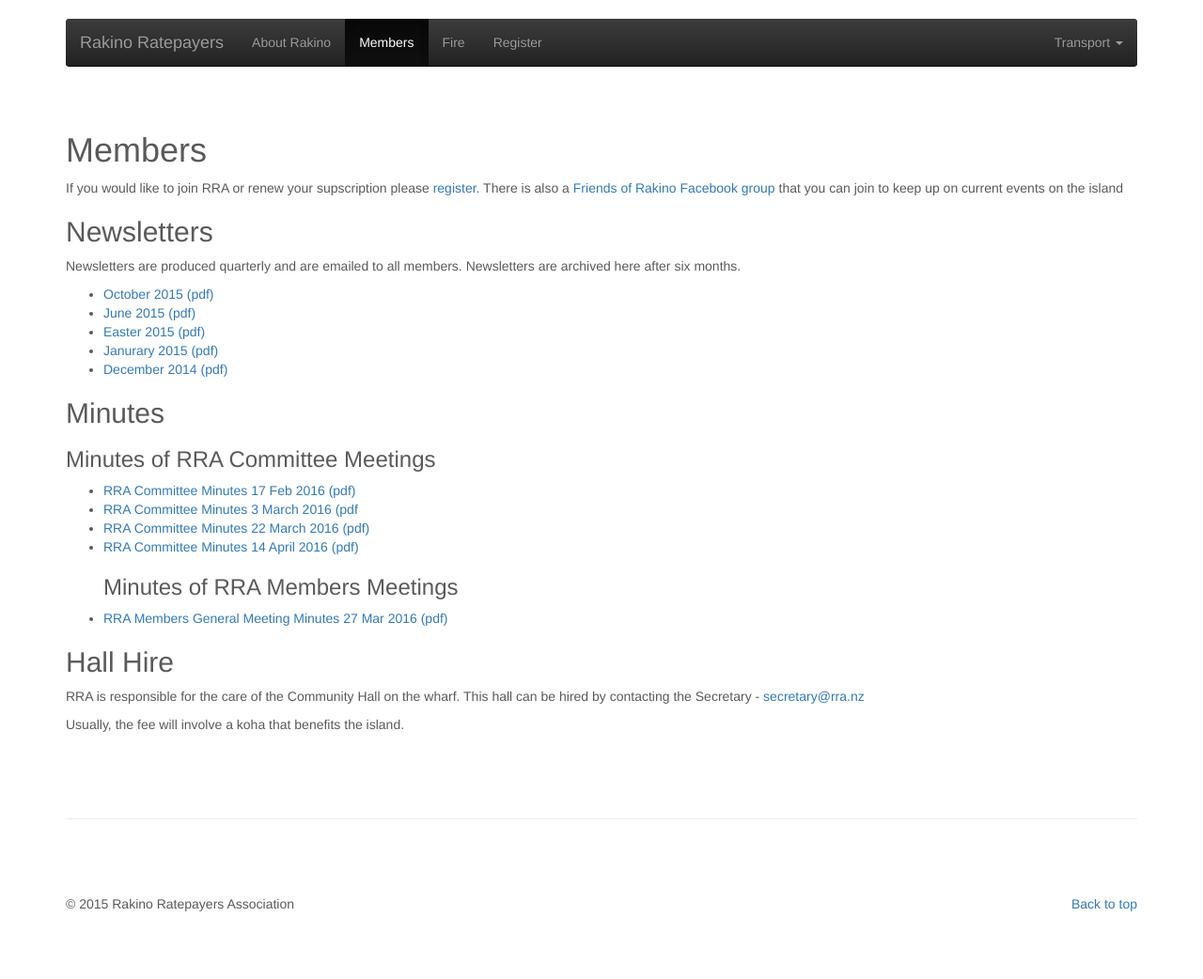
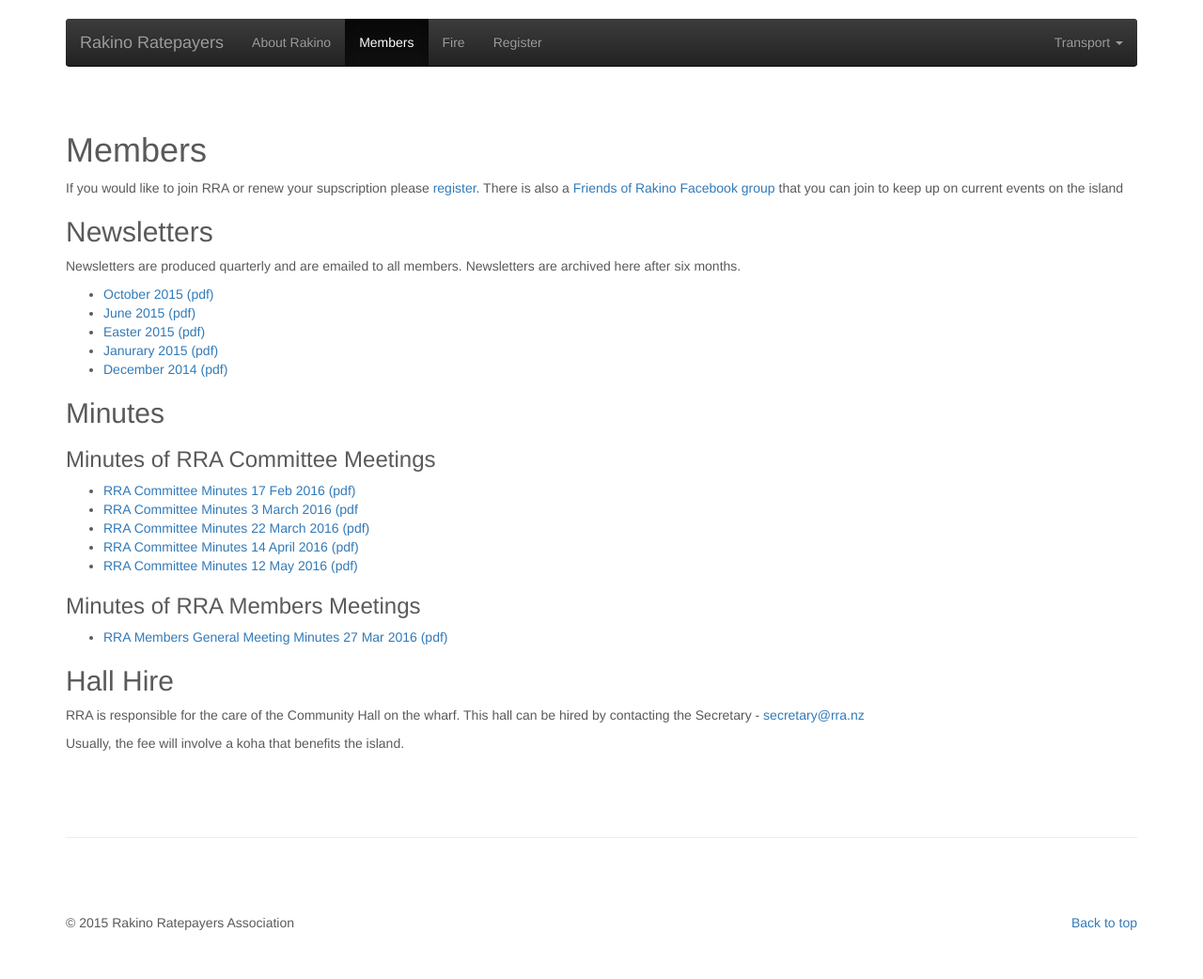
Before and after one commit to rakinoratepayers/rakinoratepayers.github.io, a Jekyll site: the page built from members.md, in a window 1280 px wide. Shown: the whole page at 94% size. Built offline with Jekyll 4.4.1, drawn with Linux system fonts in a browser that asks for light colours; nearby versions of some CDN libraries.

Commit message:
12 May minutes
and fix formatting

```diff
--- a/members.md
+++ b/members.md
@@ -28,6 +28,8 @@
 - [RRA Committee Minutes 3 March 2016 (pdf](/assets/minutes/160303 RRA Committee Minutes 3 March 2016.pdf)
 - [RRA Committee Minutes 22 March 2016 (pdf)](/assets/minutes/160322 RRA Committee Minutes 22 March 2016.pdf)
 - [RRA Committee Minutes 14 April 2016 (pdf)](/assets/minutes/160414 RRA Committee Minutes 14 April 2016.pdf)
+- [RRA Committee Minutes 12 May 2016 (pdf)](/assets/minutes/160512 RRA Committee Minutes 12 May 2016.pdf)
+
 ### Minutes of RRA Members Meetings
 - [RRA Members General Meeting Minutes 27 Mar 2016 (pdf)](/assets/minutes/160326 RRA Members General Meeting Minutes 27 Mar 2016.pdf)
 
```
Also changed, not shown: 1 other file.
